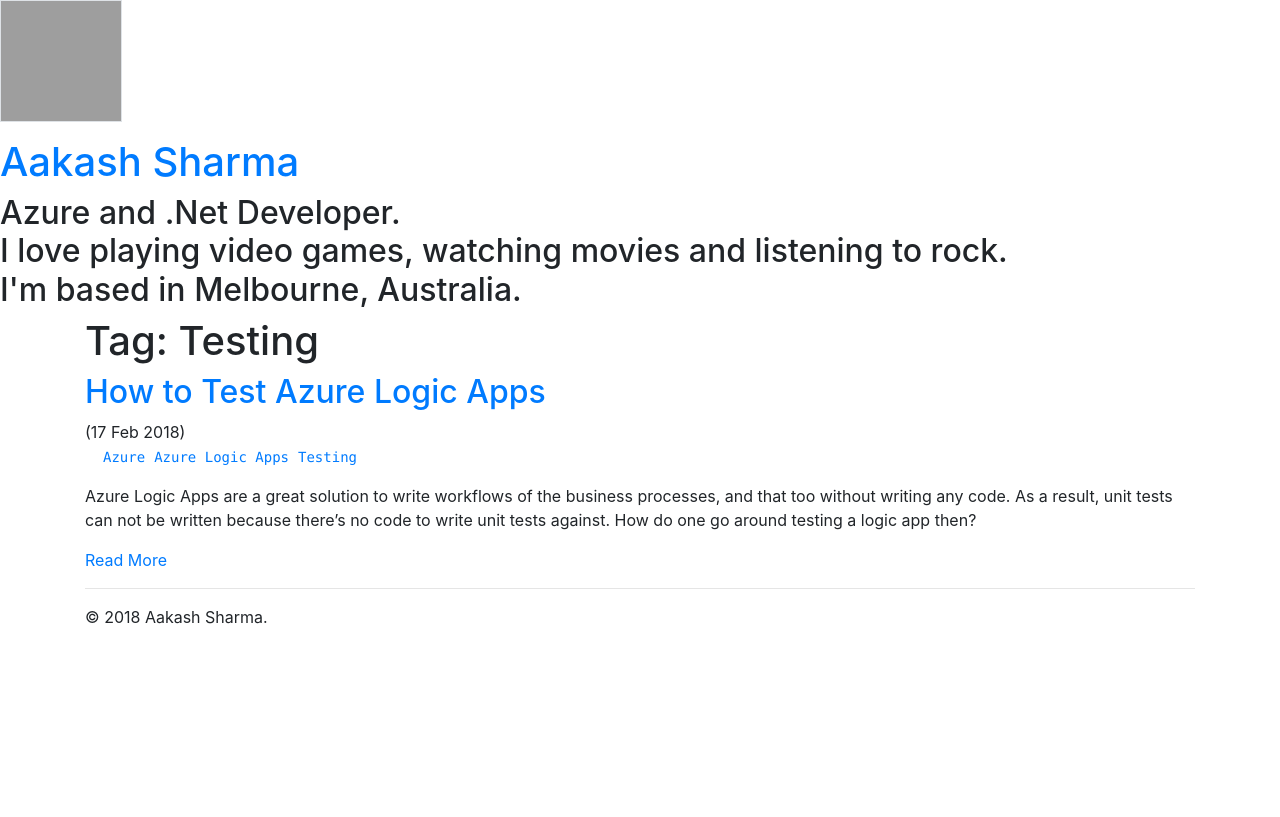
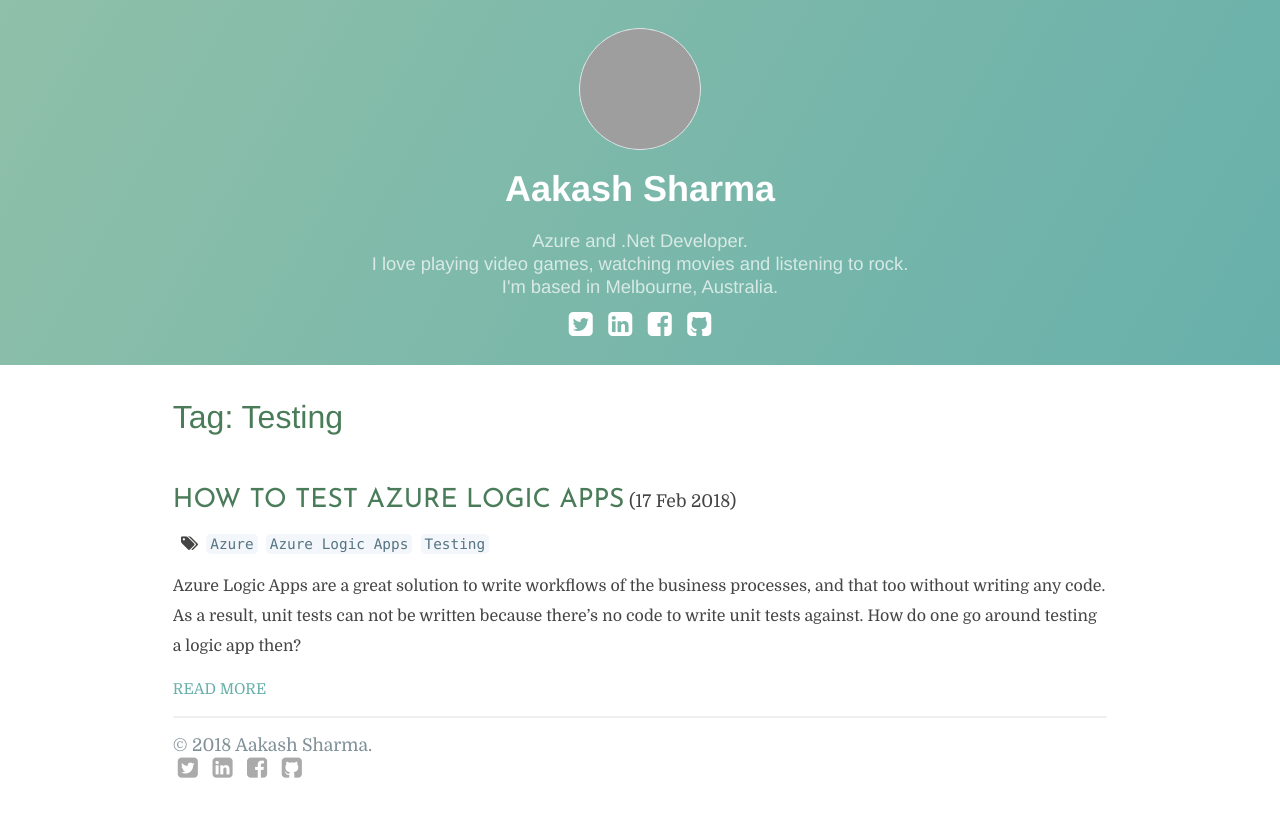
Before and after one commit to akki-s/akki-s.github.io, a Jekyll site: the page built from tag/testing.md, in a window 1280 px wide. Shown: the top 817 px of the page. Built offline with Jekyll 4.4.1, drawn with Linux system fonts in a browser that asks for light colours; grey boxes are pictures that could not be loaded.

Commit message:
fixed css

```diff
--- a/_includes/head.html
+++ b/_includes/head.html
@@ -11,3 +11,4 @@
 <link href="https://fonts.googleapis.com/css?family=Roboto:300,300italic,400,400italic,500,700,900" rel="stylesheet" type="text/css">
 <link href="https://fonts.googleapis.com/css?family=Domine:400,700|Josefin+Sans:300,300i,400,400i,600,600i,700,700i" rel="stylesheet">
 <link href="https://maxcdn.bootstrapcdn.com/bootstrap/4.0.0/css/bootstrap.min.css" rel="stylesheet" integrity="sha384-Gn5384xqQ1aoWXA+058RXPxPg6fy4IWvTNh0E263XmFcJlSAwiGgFAW/dAiS6JXm" crossorigin="anonymous">
+<link rel="stylesheet" href="{{ '/assets/css/style.css?v=' | append: site.github.build_revision | relative_url }}">
```
